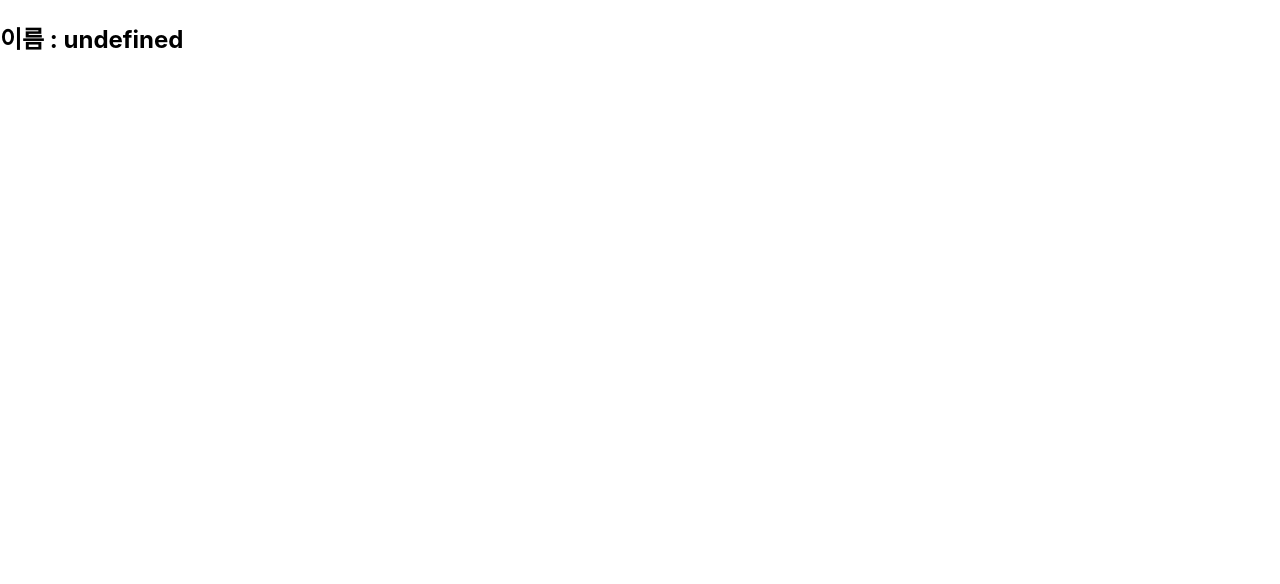
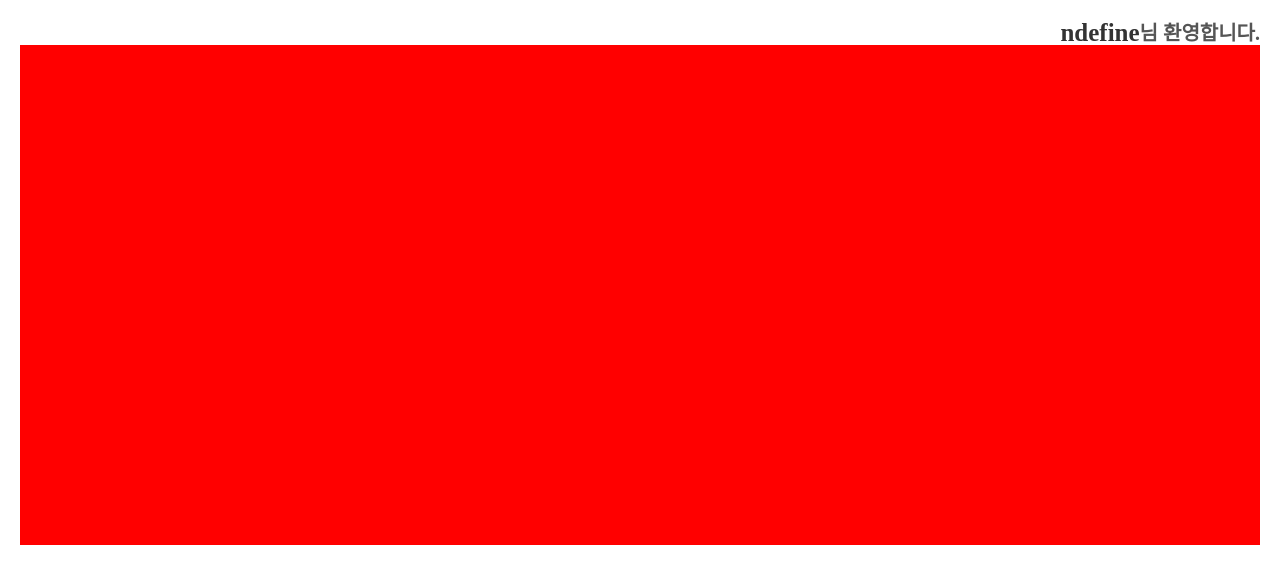
Before and after one commit to dohy-9443/FrontPractice, a React (Create React App) app in the folder todo/: page /main in a window 1280 px wide. Shown: the top 584 px of the page. Built offline with nearby package versions, Linux system fonts and the light colour scheme.

Commit message:
styled-reset 추가 및 localStorage 사용해 새로고침시에도 값 유지

```diff
--- a/todo/package.json
+++ b/todo/package.json
@@ -11,6 +11,7 @@
     "react-router-dom": "^5.3.0",
     "react-scripts": "5.0.0",
     "styled-components": "^5.3.3",
+    "styled-reset": "^4.3.4",
     "web-vitals": "^2.1.4"
   },
   "scripts": {
--- a/todo/src/App.css
+++ /dev/null
@@ -1,375 +0,0 @@
-@charset "utf-8";
-@import url('https://fonts.googleapis.com/css2?family=Noto+Sans+KR:wght@100;300;400;500;700;900&display=swap');
-@import url('https://cdn.jsdelivr.net/gh/orioncactus/pretendard/dist/web/static/pretendard.css');
-@import url('https://cdn.jsdelivr.net/gh/orioncactus/pretendard/dist/web/variable/pretendardvariable.css');
-
-
-iframe {
-  display: none !important;
-  z-index: 0;
-}
-
-input[type="number"]::-webkit-outer-spin-button,
-input[type="number"]::-webkit-inner-spin-button {
-  -webkit-appearance: none;
-  margin: 0;
-}
-
-/*noto sans cjk*/
-span,
-dd {
-  word-break: keep-all;
-}
-
-/*보편적 스타일링 reset.css*/
-* {
-  -webkit-tap-highlight-color: none;
-  transition: 0.7s;
-  font-family: 'Pretendard Variable', sans-serif;
-  font-size: 16px;
-  font-weight: 400;
-  color: #333333;
-
-}
-
-
-
-
-html,
-body,
-div,
-span,
-dl,
-dt,
-dd,
-ul,
-ol,
-li,
-h1,
-h2,
-h3,
-h4,
-h5,
-h6,
-blockquote,
-p,
-address,
-pre,
-cite,
-form,
-fieldset,
-input,
-textarea,
-select,
-table,
-th,
-td {
-  margin: 0;
-  padding: 0;
-}
-
-h1,
-h2,
-h3,
-h4,
-h5,
-h6 {
-  font-size: 100%;
-  font-weight: normal;
-  letter-spacing: normal;
-}
-
-fieldset,
-img,
-abbr,
-acronym {
-  border: 0 none;
-}
-
-ol,
-ul {
-  list-style: none;
-}
-
-table {
-  border-collapse: separate;
-  border-spacing: 0;
-  border: 0 none;
-}
-
-caption,
-th,
-td {
-  text-align: left;
-  font-weight: normal;
-  border: 0;
-}
-
-address,
-caption,
-strong,
-em,
-cite {
-  font-weight: normal;
-  font-style: normal;
-}
-
-ins {
-  text-decoration: none;
-}
-
-del {
-  text-decoration: line-through;
-}
-
-blockquote:before,
-blockquote:after,
-q:before,
-q:after {
-  content: "";
-}
-
-blockquote,
-q {
-  quotes: """";
-}
-
-hr {
-  display: none;
-}
-
-/* HTML5 Boilerplate  */
-
-article,
-aside,
-details,
-figcaption,
-figure,
-footer,
-header,
-hgroup,
-menu,
-nav,
-section {
-  display: block;
-}
-
-img,
-video {
-  width: 100%;
-  height: 100%;
-  border: 0;
-  object-fit: cover;
-}
-
-audio,
-canvas,
-video {
-  display: inline-block;
-  *display: inline;
-  *zoom: 1;
-}
-
-img {
-  image-rendering: -moz-auto;
-  /*firefox*/
-  image-rendering: -o-auto;
-  /*opera*/
-  image-rendering: -webkit-optimize-contrast;
-  /*webkit*/
-  image-rendering: auto;
-  -ms-interpolation-mode: nearest-neighbor;
-  -webkit-perspective: 1;
-}
-
-* {
-  margin: 0;
-  padding: 0;
-  border: 0;
-  outline: 0;
-  vertical-align: top;
-  box-sizing: border-box;
-}
-
-ul,
-ol,
-dl {
-  list-style: none;
-}
-
-a {
-  vertical-align: top;
-  text-decoration: none;
-  color: inherit;
-  cursor: pointer;
-}
-
-table {
-  border-collapse: collapse;
-  border-spacing: 0;
-}
-
-input,
-select,
-label {
-  vertical-align: middle;
-}
-
-button,
-input,
-select,
-textarea {
-  font-size: 100%;
-  margin: 0;
-  vertical-align: middle;
-  font-family: 'Pretendard Variable';
-  font-weight: normal;
-  letter-spacing: normal;
-}
-
-button,
-input {
-  line-height: normal;
-}
-
-button,
-select {
-  text-transform: none;
-}
-
-button {
-  background: none;
-}
-
-select {
-  -webkit-appearance: none;
-  /* 네이티브 외형 감추기*/
-  -moz-appearance: none;
-  appearance: none;
-  /* font-family: 'cjk_regular', sans-serif; */
-  font-weight: normal;
-  letter-spacing: normal;
-  cursor: pointer;
-
-}
-
-/* IE 10, 11의 네이티브 화살표 숨기기 */
-select::-ms-expand {
-  display: none;
-}
-
-body {
-  overflow-x: hidden;
-  width: 100%;
-  height: 100%;
-  font-size: 100%;
-  margin: 0 auto;
-  line-height: 1.2;
-  /* font-family: 'cjk_regular', sans-serif; */
-  font-weight: normal;
-  letter-spacing: normal;
-  -webkit-tap-highlight-color: transparent;
-
-}
-
-@media screen and (max-width:900px) {
-  body {
-    padding-top: calc(100vw*(75/428));
-    padding-bottom: calc(100vw*(100/428));
-  }
-}
-
-input[type="search"]::-webkit-search-cancel-button,
-input[type="search"]::-webkit-search-decoration {
-  -webkit-appearance: none;
-}
-
-input[type="search"] {
-  -webkit-appearance: textfield;
-  -moz-box-sizing: content-box;
-  -webkit-box-sizing: content-box;
-  box-sizing: content-box;
-}
-
-button::-moz-focus-inner,
-input::-moz-focus-inner {
-  border: 0;
-  padding: 0;
-}
-
-button,
-html input[type="button"],
-input[type="reset"],
-input[type="submit"] {
-  -webkit-appearance: button;
-  cursor: pointer;
-  *overflow: visible;
-}
-
-input[type="checkbox"]+label {
-  cursor: pointer;
-}
-
-input[type="radio"]+label {
-  cursor: pointer;
-}
-
-label {
-  cursor: pointer;
-}
-
-textarea {
-  /*overflow:auto;*/
-  vertical-align: top;
-  resize: none
-}
-
-html,
-body {
-  width: 100%;
-  background-color: #fff;
-  color: #000;
-  overflow-x: hidden;
-}
-
-html {
-  width: 100%;
-
-  height: 100%;
-}
-
-#root {
-  width: 100%;
-  height: 100%;
-}
-
-address {
-  font-style: normal;
-}
-
-
-.clearfix:before {
-  content: '';
-  display: block;
-}
-
-.clearfix:after {
-  content: '';
-  display: block;
-  clear: both;
-}
-
-/* .border-top{border-top:calc(100vw*(1/375)) solid #e2e2e2;} */
-
-::-webkit-scrollbar-track {
-  background-color: #fefefe;
-}
-
-::-webkit-scrollbar {
-  width: 10px;
-}
-
-::-webkit-scrollbar-thumb {
-  background-color: #eee;
-  width: 100%;
-}
--- a/todo/src/App.js
+++ b/todo/src/App.js
@@ -1,4 +1,5 @@
 import React from 'react';
+import { Reset } from 'styled-reset'
 import { BrowserRouter as Router, Route } from "react-router-dom";
 
 import MainPage from './main/MainPage';
@@ -6,10 +7,14 @@ import SubPage from './subPage/SubPage';
 
 const App = () => {
   return (
-    <Router>
-      <Route exact path="/" component={MainPage} />
-      <Route exact path="/main" component={SubPage} />
-    </Router>
+    <>
+      <Reset />
+      <Router>
+        <Route exact path="/" component={MainPage} />
+        <Route exact path="/main" component={SubPage} />
+      </Router>
+    </>
+
   );
 };
 
--- a/todo/src/main/component/MainBody.js
+++ b/todo/src/main/component/MainBody.js
@@ -27,7 +27,14 @@ const MainBody = () => {
       setAlertText('두글자 이상 입력해주세요.')
     } else {
       setAlertText('성공')
-      history.push({pathname: '/main', name: isVal})
+      history.push({pathname: '/main', state: isVal})
+    }
+  }
+
+  // Enter 처리
+  const enterEvent = (e) => {
+    if (e.code === 'Enter') {
+      nameValidation()
     }
   }
 
@@ -38,7 +45,7 @@ const MainBody = () => {
 
         <DIV>
           <InputBox>
-            <Input type="text" onChange={(e) => {setIsVal(e.target.value)}} value={isVal} placeholder="이름을 입력해 주세요." />
+            <Input type="text" onKeyPress={enterEvent} onChange={(e) => {setIsVal(e.target.value)}} value={isVal} placeholder="이름을 입력해 주세요." />
             {
               isBtn &&
               <P>{alertText}</P>
--- a/todo/src/subPage/SubPage.js
+++ b/todo/src/subPage/SubPage.js
@@ -5,23 +5,62 @@ import { useHistory, useParams, useLocation } from 'react-router-dom';
 const SubPage = () => {
 
   const location = useLocation()
+  const history = useHistory()
 
   const [isName, setIsName] = useState('');
 
-  sessionStorage.setItem("name", location.name);
+  const resName = history.location.state;
+  // 넘어온 데이터를 상수에 담기
 
+  localStorage.setItem('id', JSON.stringify(resName));
+  // 상수를 localStorage id에 담기
 
   useEffect(() => {
-    setIsName(sessionStorage.getItem("name"))
-  }, [])
+
+    const saveName = localStorage.getItem('id');
+    // localStorage에 담긴 데이터를 불러옴
+
+    if (saveName !== null) {
+      setIsName(saveName.substring(1, saveName.length-1))
+      // 그게 null 값이 아니면 state에 담음
+    }
+
+  }, [resName])
 
   return (
     <Container>
-      <h2>이름 : {isName}</h2>
+      <Wrap>
+        <P><span>{isName}</span>님 환영합니다.</P>
+        <Center>
+
+        </Center>
+      </Wrap>
     </Container>
   );
 };
 
 export default SubPage;
 
-const Container = styled.div``;
+const Container = styled.div`
+  width: 100%;
+`;
+
+const Wrap = styled.div`
+  /* width: 100%; */
+  padding: 20px;
+`;
+
+const P = styled.p`
+  display: flex; justify-content: flex-end; align-items: center;
+  font-size: 20px; color: #555; font-weight: bold;
+  width: 100%;
+
+  & span {
+    font-size: 25px; font-weight: bold; color: #333;
+  }
+`;
+
+const Center = styled.div`
+  width: 100%; height: 500px;
+  background-color: red;
+`;
```
Also changed, not shown: 1 other file (tests, documents, lock files or other folders).
